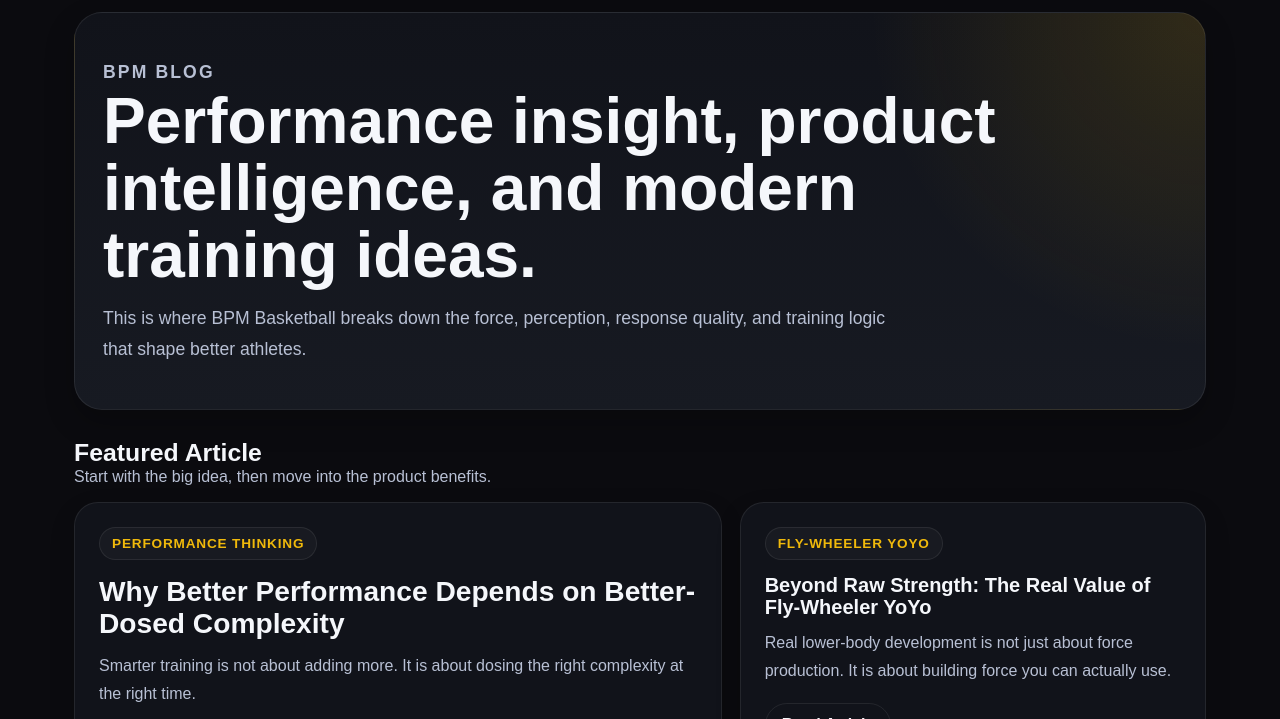
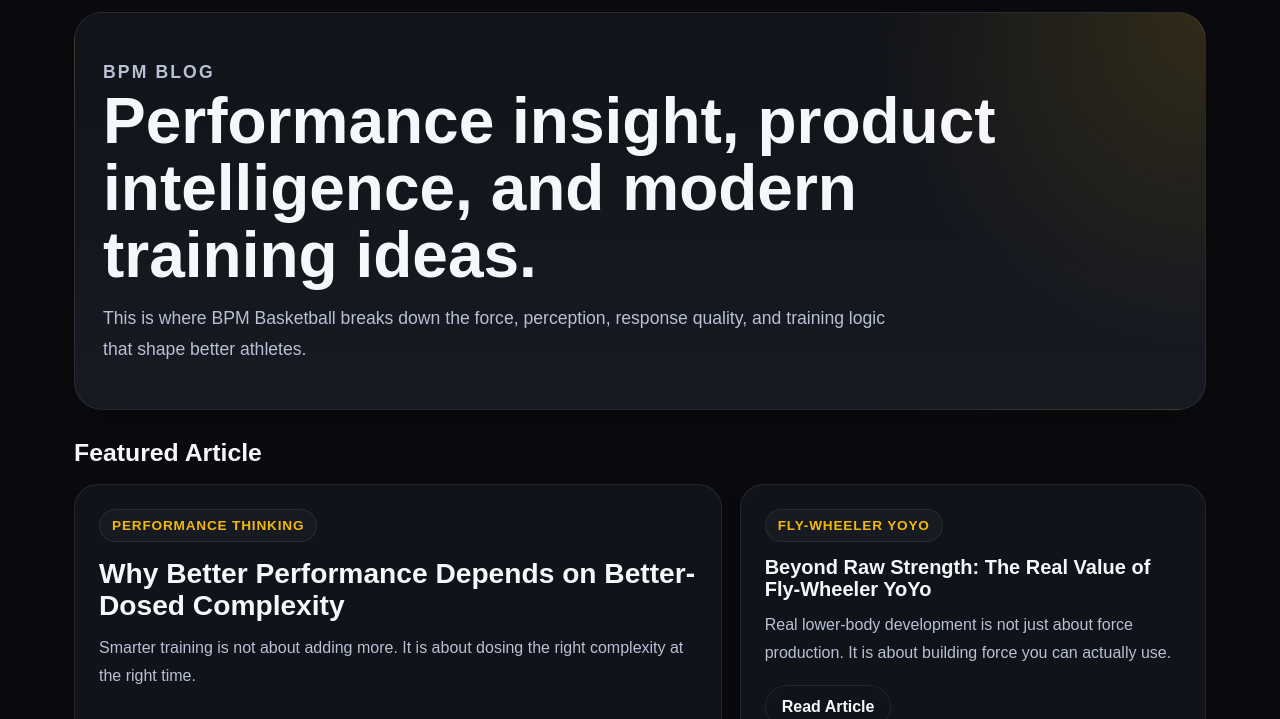
Before and after one commit to hooporiapr-oss/FORCE-BRAKE-BASKETBALL, a plain HTML site: page blog/blog.html in a window 1280 px wide. Shown: the part 81-800 px from the top of the page. Drawn offline with Linux system fonts and the light colour scheme.

Commit message:
Update blog.html

```diff
--- a/blog/blog.html
+++ b/blog/blog.html
@@ -230,7 +230,6 @@
             <span data-lang="es">Artículo Destacado</span>
           </h2>
           <p class="section-sub">
-            <span data-lang="en" class="show">Start with the big idea, then move into the product benefits.</span>
             <span data-lang="es">Empieza con la idea central y luego pasa a los beneficios del producto.</span>
           </p>
         </div>
```
